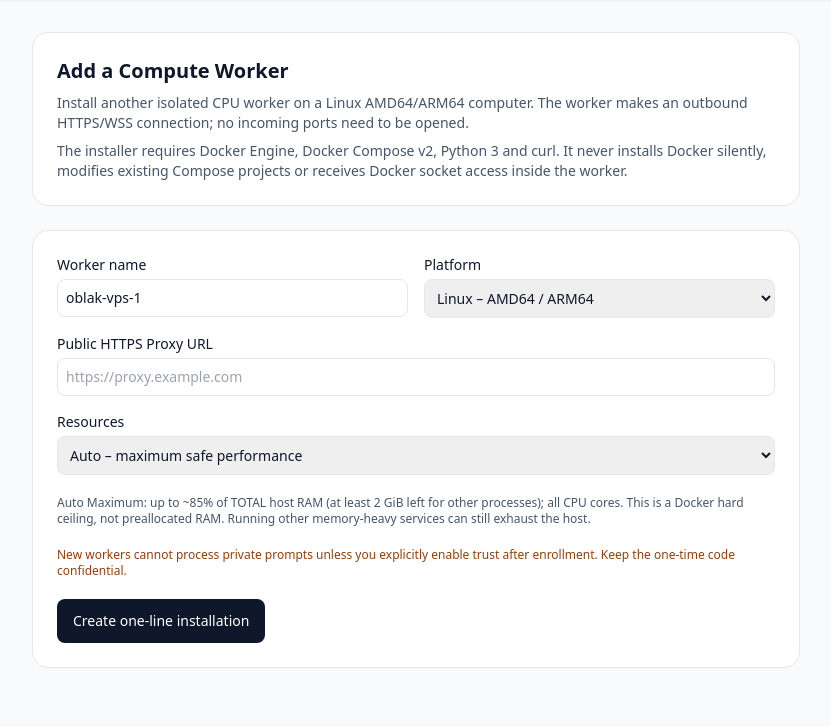
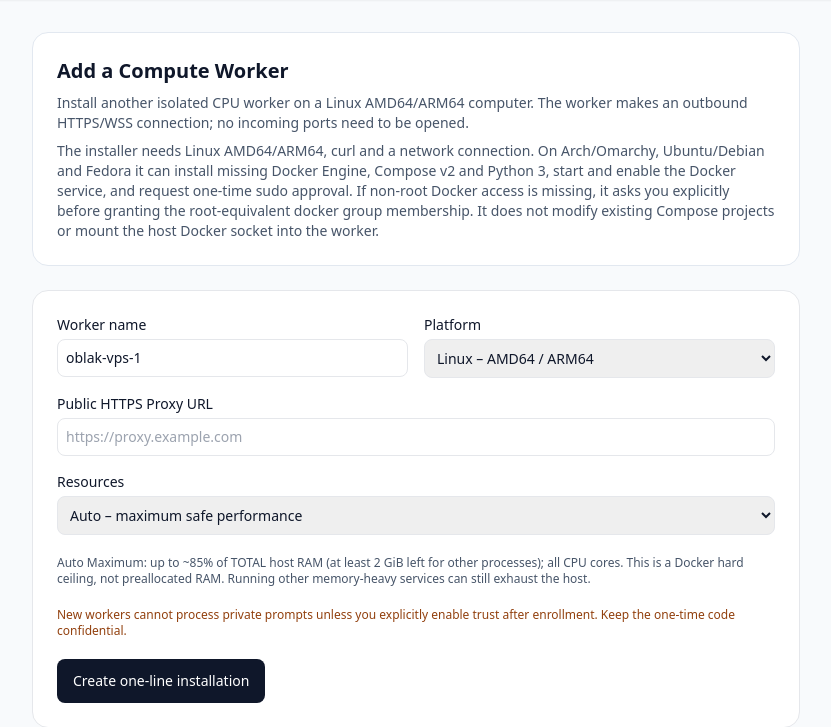
Before and after one commit to LukaCek/simple-AIproxy, a Python web app: template templates/compute_setup.html in a window 1280 px wide. Shown: the part 130-857 px from the top of the page, without its empty margins (224-1055 px from the left). Before the commit the page ends 798 px from the top, so only its background shows below. Run offline with Jinja, Linux system fonts and the light colour scheme; the template is opened without the code that fills it, so the values that code supplies are empty; some libraries are stand-ins or nearby versions.

Commit message:
ui(installer): disclose Docker bootstrap, root privileges and explicit docker group consent

```diff
--- a/templates/compute_setup.html
+++ b/templates/compute_setup.html
@@ -4,7 +4,7 @@
   <div class="rounded-2xl border border-slate-200 bg-white p-6">
     <h2 class="text-xl font-semibold">Add a Compute Worker</h2>
     <p class="mt-2 text-sm text-slate-600">Install another isolated CPU worker on a Linux AMD64/ARM64 computer. The worker makes an outbound HTTPS/WSS connection; no incoming ports need to be opened.</p>
-    <p class="mt-2 text-sm text-slate-600">The installer requires Docker Engine, Docker Compose v2, Python 3 and curl. It never installs Docker silently, modifies existing Compose projects or receives Docker socket access inside the worker.</p>
+    <p class="mt-2 text-sm text-slate-600">The installer needs Linux AMD64/ARM64, curl and a network connection. On Arch/Omarchy, Ubuntu/Debian and Fedora it can install missing Docker Engine, Compose v2 and Python 3, start and enable the Docker service, and request one-time sudo approval. If non-root Docker access is missing, it asks you explicitly before granting the root-equivalent docker group membership. It does not modify existing Compose projects or mount the host Docker socket into the worker.</p>
   </div>
 
   <form id="setup" class="rounded-2xl border bg-white p-6 space-y-5">
```
